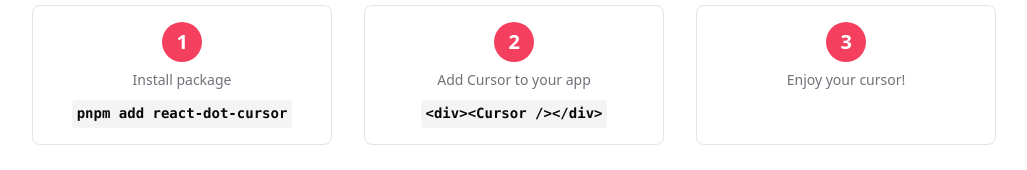
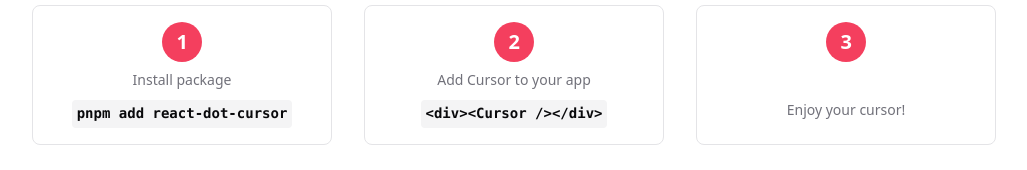
Before and after one commit to GuiEpi/react-dot-cursor, a React (Vite) app in the folder website/: page / in a window 1280 px wide. Shown: the part 557-727 px from the top of the page, without its empty margins (126-1153 px from the left). Built offline with nearby package versions, Linux system fonts and the light colour scheme.

Commit message:
💄 Fix flex-grow when no code

```diff
--- a/website/src/components/step-card.tsx
+++ b/website/src/components/step-card.tsx
@@ -7,7 +7,7 @@ export const StepCard: React.FC<{ step: number; description: string; code?: stri
     <div className="relative flex items-center justify-center w-10 h-10 text-xl font-semibold tracking-tight mb-2 bg-rose-500 rounded-full">
       <span className="relative text-white">{step}</span>
     </div>
-    <p className="text-sm text-muted-foreground mb-2 flex-grow">{description}</p>
+    <p className={`text-sm text-muted-foreground mb-2 ${code ? 'flex-grow' : ''}`}>{description}</p>
     {code && (
       <code className="relative rounded bg-muted px-[0.3rem] py-[0.2rem] font-mono text-sm font-semibold flex-grow">
         {code}
```
